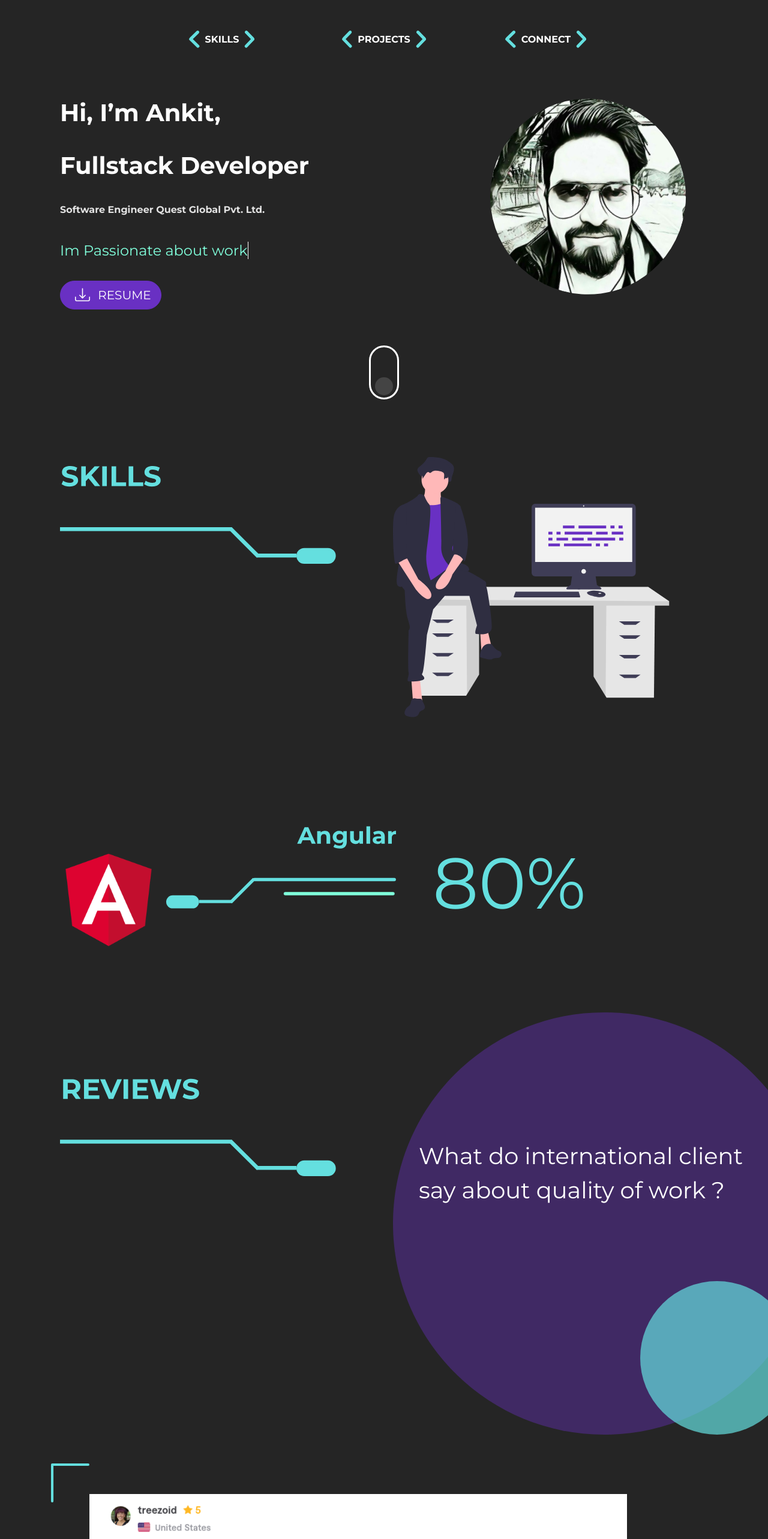
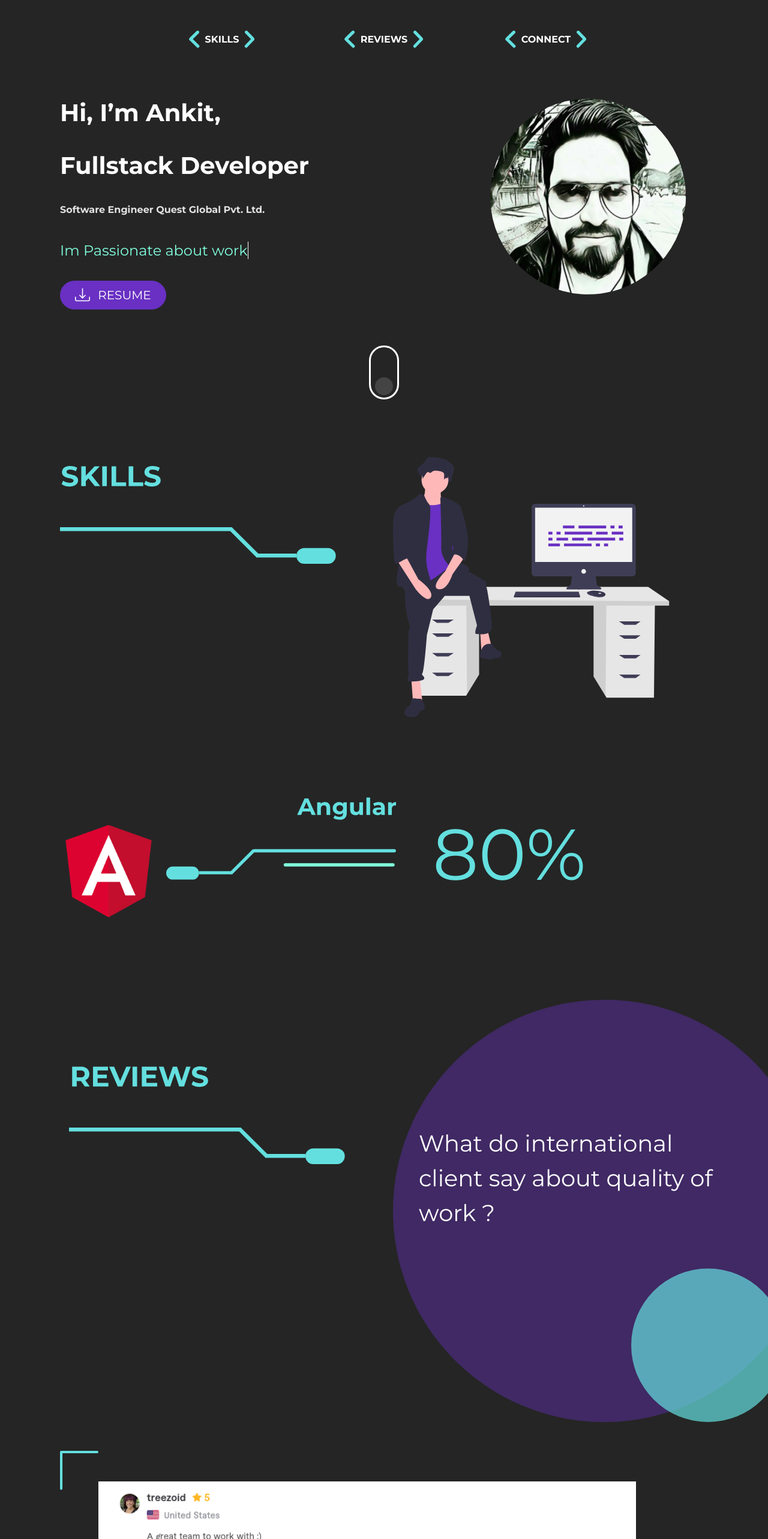
Before and after one commit to FreelancerAnkit/portfolio, a Vue app: page / in a window 1280 px wide. Shown: the top 2566 px of the page at 60% size. Built offline with nearby package versions, Linux system fonts and the light colour scheme; the HTML template or start-up script is replaced by a standard one.

Commit message:
menu zoom

```diff
--- a/src/App.vue
+++ b/src/App.vue
@@ -16,12 +16,16 @@ import Skills from "./components/Skills";
 import Reviews from "./components/Reviews";
 import Socials from "./components/Socials";
 import Footer from "./components/Footer";
+import {scrollToView} from "./js/scroll.module";
 
 export default {
   name: "App",
   components: {
     Header,
     Profile, Skills, Reviews, Socials, Footer
+  },
+  mounted() {
+    scrollToView();
   },
 };
 </script>
--- a/src/components/Header.vue
+++ b/src/components/Header.vue
@@ -2,29 +2,28 @@
   <div class="container">
     <b-row align-h="center">
       <b-col class="d-flex justify-content-center col-lg-3 col-sm-12 mb-4">
-        <div class="d-flex nav-container">
+        <div id="skills" class="d-flex nav-container">
           <img src="../assets/code.svg" class="code" />
           <p class="nav-text mx-2">SKILLS</p>
           <img src="../assets/code.svg" class="code-close" />
         </div>
       </b-col>
       <b-col class="d-flex justify-content-center col-lg-3 col-sm-12 mb-4">
-        <div class="d-flex nav-container">
+        <div id="reviews" class="d-flex nav-container">
           <img src="../assets/code.svg" class="code" />
-          <p class="nav-text mx-2">PROJECTS</p>
+          <p class="nav-text mx-2">REVIEWS</p>
           <img src="../assets/code.svg" class="code-close" />
         </div>
       </b-col>
 
-      <b-col  class="d-flex justify-content-center col-lg-3 col-sm-12 mb-4">
-        <div class="d-flex nav-container">
+      <b-col class="d-flex justify-content-center col-lg-3 col-sm-12 mb-4">
+        <div id="connect" class="d-flex nav-container">
           <img src="../assets/code.svg" class="code" />
           <p class="nav-text mx-2">CONNECT</p>
           <img src="../assets/code.svg" class="code-close" />
         </div>
       </b-col>
     </b-row>
-
   </div>
 </template>
 
@@ -39,4 +38,19 @@ export default {
 
 <!-- Add "scoped" attribute to limit CSS to this component only -->
 <style scoped>
+@keyframes scale {
+  50% {
+    -webkit-transform: scale(1.1);
+    -moz-transform: scale(1.1);
+    -ms-transform: scale(1.1);
+    -o-transform: scale(1.1);
+    transform: scale(1.1);
+  }
+}
+.nav-container:hover {
+  animation: scale 1s linear infinite;
+  -webkit-animation: scale 1s linear infinite;
+  -o-animation: scale 1s linear infinite;
+  -moz--o-animation: scale 1s linear infinite;
+}
 </style>
--- a/src/components/Profile.vue
+++ b/src/components/Profile.vue
@@ -19,7 +19,7 @@
             <span class="wrap"></span>
           </a>
         </h1>
-        <b-button pill variant="primary" size="lg" class="mt-4">
+        <b-button pill variant="primary" size="lg" class="mt-4 pr-4">
           <b-icon icon="download" class="mx-2"></b-icon>
           RESUME
         </b-button>
--- a/src/components/Reviews.vue
+++ b/src/components/Reviews.vue
@@ -1,5 +1,5 @@
 <template>
-  <div class="pt-5">
+  <div class="pt-5 container">
     <b-row align-h="center" class="pb-5">
       <b-col class="col-6 pt-5 mt-5 d-md-block d-sm-none d-none">
         <img src="../assets/reviews.svg" class="hero-title" />
@@ -33,6 +33,9 @@ export default {
 
 <!-- Add "scoped" attribute to limit CSS to this component only -->
 <style scoped>
+.container{
+  margin-top:7%;
+}
 .img-skills {
   width: 15vw;
 }
--- a/src/components/Skills.vue
+++ b/src/components/Skills.vue
@@ -1,20 +1,19 @@
 <template>
-  <div class="pt-5">
+  <div class="pt-5 skill-container">
     <b-row align-h="center" class="pb-5">
       <b-col class="col-6 col-sm-12 col-md-6">
-        <img src="../assets/hero-header-skills.svg" class="hero-title">
+        <img src="../assets/hero-header-skills.svg" class="hero-title" />
       </b-col>
       <b-col class="col-6 d-md-block d-sm-none d-none">
-        <img src="../assets/skills-svg.svg" class="hero-title">
+        <img src="../assets/skills-svg.svg" class="hero-title" />
       </b-col>
     </b-row>
 
-    <b-row class="my-5 skill-container">
-        <img src="../assets/angular.svg" class="img-skills">
-        <img src="../assets/skills-hero-angular.svg" class="img-line">
-        <h1 class="skill-rating text-secondary">80%</h1>
+    <b-row class="skill-container">
+      <img src="../assets/angular.svg" class="img-skills" />
+      <img src="../assets/skills-hero-angular.svg" class="img-line" />
+      <h1 class="skill-rating text-secondary">80%</h1>
     </b-row>
-
   </div>
 </template>
 
@@ -24,23 +23,24 @@ export default {
   props: {
     msg: String,
   },
+
 };
 </script>
 
 <!-- Add "scoped" attribute to limit CSS to this component only -->
 <style scoped>
-.img-skills{
-  width:15vw;
+.img-skills {
+  width: 15vw;
 }
-.img-line{
-  width:30vw;
-  margin-top:-10%;
+.img-line {
+  width: 30vw;
+  margin-top: -10%;
 }
-.skill-rating{
+.skill-rating {
   font-size: 120px;
-  margin-left:60px;
+  margin-left: 60px;
 }
-.skill-container{
+.skill-container {
   padding-top: 10%;
 }
 </style>
--- /dev/null
+++ b/src/js/scroll.module.js
@@ -0,0 +1,15 @@
+export function scrollToView() {
+    let skills = document.getElementById("skills");
+    let reviews = document.getElementById("reviews");
+    let connect = document.getElementById("connect");
+
+    skills.addEventListener("click", function () {
+        alert("Hello World!");
+    });
+    reviews.addEventListener("click", function () {
+        alert("Hello World!");
+    });
+    connect.addEventListener("click", function () {
+        alert("Hello World!");
+    });
+}
--- a/src/main.css
+++ b/src/main.css
@@ -37,6 +37,7 @@ body {
 */
 .nav-container {
     height: 30px;
+    cursor: pointer;
 }
 .code-close {
     -webkit-transform: scaleX(-1);
```
Also changed, not shown: 1 other file (tests, documents, lock files or other folders).
